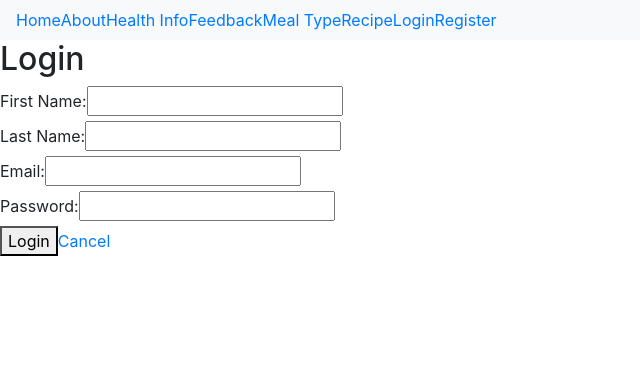
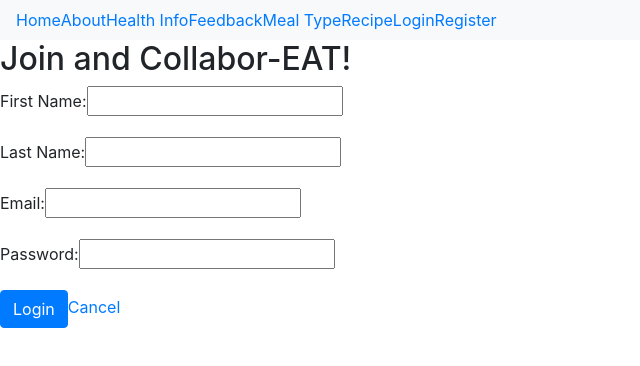
Before and after one commit to saseelya/CollaborEat, a React (Create React App) app in the folder client/collaboreat-react/: page /register in a window 1280 px wide. Shown: the top 366 px of the page, without its empty margins (0-640 px from the left). Built offline with nearby package versions, Linux system fonts and the light colour scheme.

Commit message:
styling changes on register, login, and navbar

```diff
--- a/client/collaboreat-react/src/Login.js
+++ b/client/collaboreat-react/src/Login.js
@@ -2,8 +2,7 @@ import React, { useState, useContext } from 'react';
 import { Link, useHistory } from 'react-router-dom';
 
 import AuthContext from './components/AuthContext';
-
-import User from './User';
+import Errors from './components/Errors';
 
 export default function Login() {
     const [email, setEmail] = useState('');
@@ -33,27 +32,27 @@ export default function Login() {
 
             history.push('/');
         } else if (response.status === 403) {
-            console.log('Login failed.');
+            setErrors(['Login failed.']);
         } else {
-            console.log('Unknown error.');
+            setErrors(['Unknown error.']);
         }
     };
 
     return (
         <div>
             <h2>Login</h2>
-            {/* <Errors errors={errors} /> */}
+            <Errors errors={errors} />
             <form onSubmit={handleSubmit}>
-                <div>
+                <div className="form-group">
                     <label>Email:</label>
                     <input type="text" onChange={(event) => setEmail(event.target.value)} />
                 </div>
-                <div>
+                <div className="form-group">
                     <label>Password:</label>
                     <input type="password" onChange={(event) => setPassword(event.target.value)} />
                 </div>
-                <button type="submit">Login</button>
-                <Link to='/register'>Register an account</Link>
+                <button type="submit" className="btn btn-primary">Login</button>
+                <Link to='/register'>Not a User? Sign up Today!</Link>
             </form>
         </div>
     )
--- a/client/collaboreat-react/src/Register.js
+++ b/client/collaboreat-react/src/Register.js
@@ -61,26 +61,26 @@ export default function Register() {
 
     return (
         <div>
-            <h2>Login</h2>
+            <h2>Join and Collabor-EAT!</h2>
             {/* <Errors errors={errors} /> */}
             <form onSubmit={handleSubmit}>
-                <div>
+                <div className="form-group">
                     <label>First Name:</label>
                     <input type="text" onChange={(event) => setFirstName(event.target.value)} />
                 </div>
-                <div>
+                <div className="form-group">
                     <label>Last Name:</label>
                     <input type="text" onChange={(event) => setLastName(event.target.value)} />
                 </div>
-                <div>
+                <div className="form-group">
                     <label>Email:</label>
                     <input type="text" onChange={(event) => setEmail(event.target.value)} />
                 </div>
-                <div>
+                <div className="form-group">
                     <label>Password:</label>
                     <input type="password" onChange={(event) => setPassword(event.target.value)} />
                 </div>
-                <button type="submit">Login</button>
+                <button type="submit" className="btn btn-primary">Login</button>
                 <Link to="/">Cancel</Link>
             </form>
         </div>
--- /dev/null
+++ b/client/collaboreat-react/src/components/Errors.js
@@ -0,0 +1,14 @@
+export default function Errors({ errors }) {
+    if (errors.length === 0) {
+      return null;
+    }
+
+    return (
+      <div className="alert alert-danger" role="alert">
+        <p>The following errors occurred:</p>
+        {errors.map(error => (
+          <p key={error}>{error}</p>
+        ))}
+      </div>
+    );
+  }
--- a/client/collaboreat-react/src/components/NavBar.js
+++ b/client/collaboreat-react/src/components/NavBar.js
@@ -22,9 +22,9 @@ export default function NavBar() {
         )}
         {auth.user && (
         <div>
-            <p>Hello {auth.user.firstName}!</p>
+            <p>Welcome Back {auth.user.firstName}!</p>
             <a href={"/user/" + auth.user.userId}>Account Summary</a>
-            <button onClick={() => auth.logout()}>Logout</button>
+            <button onClick={() => auth.logout()} className="btn btn-warning">Logout</button>
         </div>
         )}
     </nav>
```
